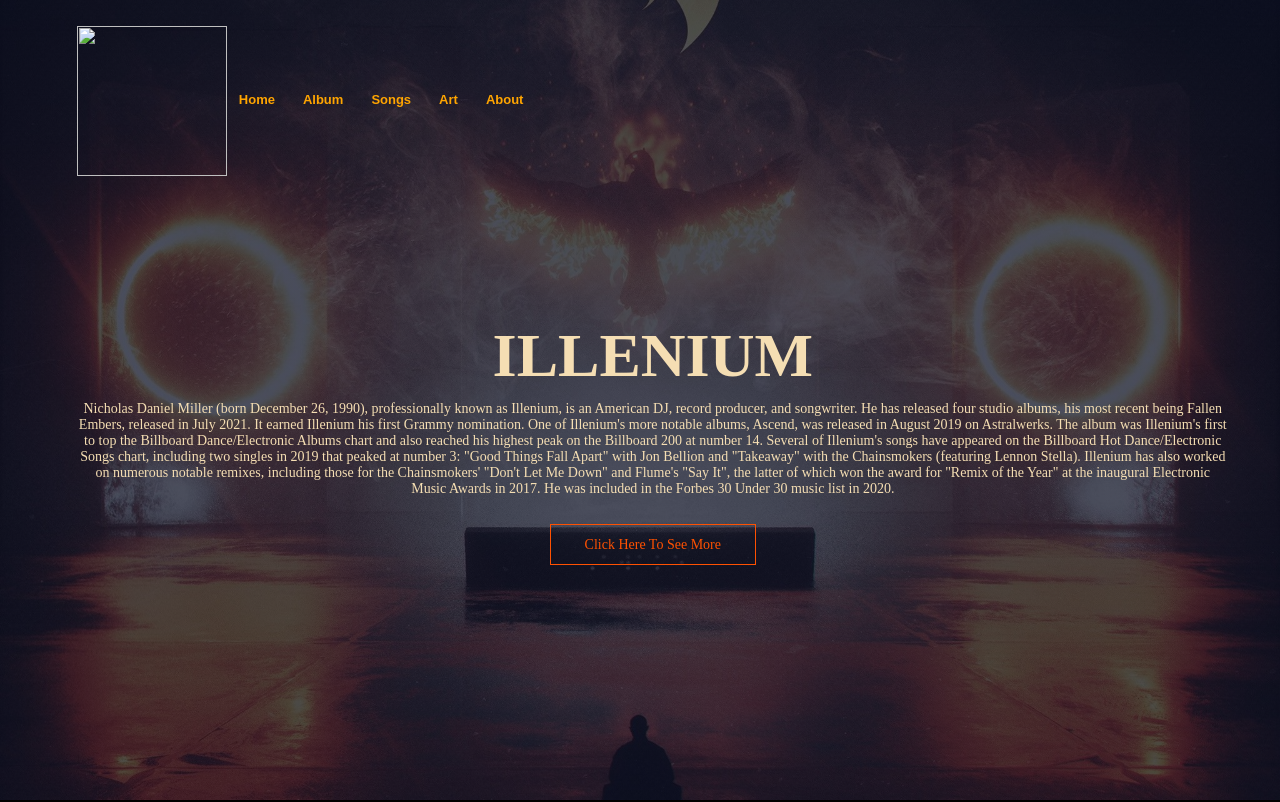
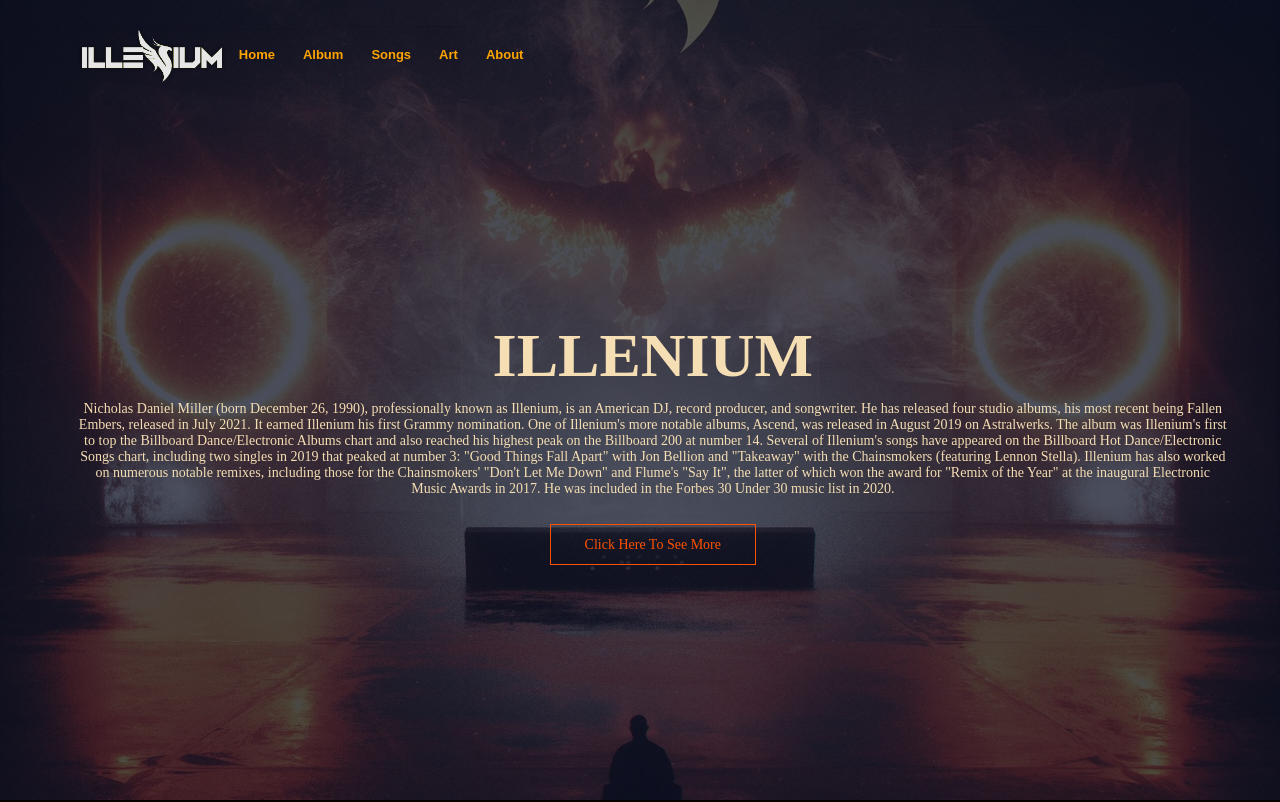
Before and after one commit to derpysquid1/tost, a plain HTML site: page index.html in a window 1280 px wide. Shown: the top 802 px of the page. Drawn offline with nearby package versions, Linux system fonts and the light colour scheme; files whose address does not match are found by name.

Commit message:
Update index.html

```diff
--- a/index.html
+++ b/index.html
@@ -17,7 +17,7 @@
    <!--introduction-->
     <section class="header">
         <nav>
-            <a href="#"><img src="/new/asset/Illenium logo.png"></a>
+            <a href="#"><img src="/asset/Illenium logo.png"></a>
                 <div class="nav-links" id="navLinks">
                <i class="fa-solid fa-xmark" onclick="hideMenu()"></i>
                     <ul>
```
